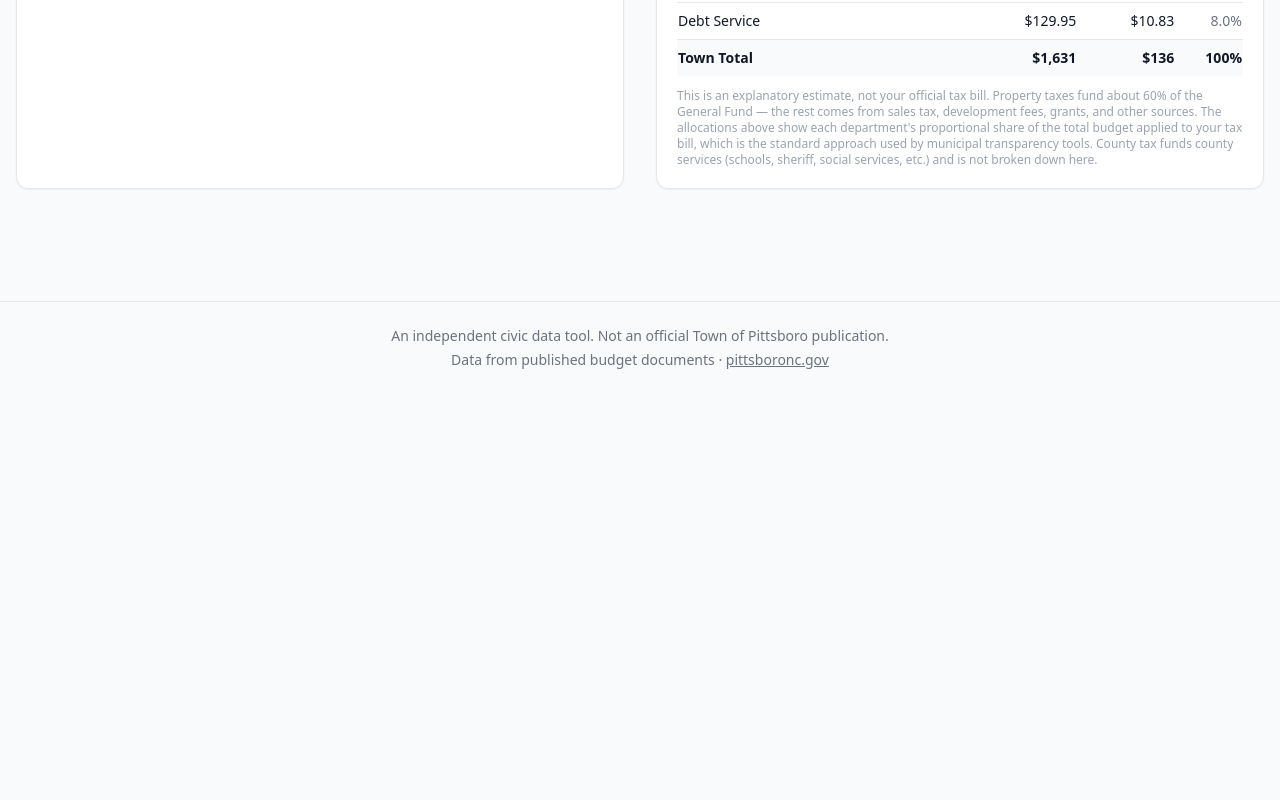
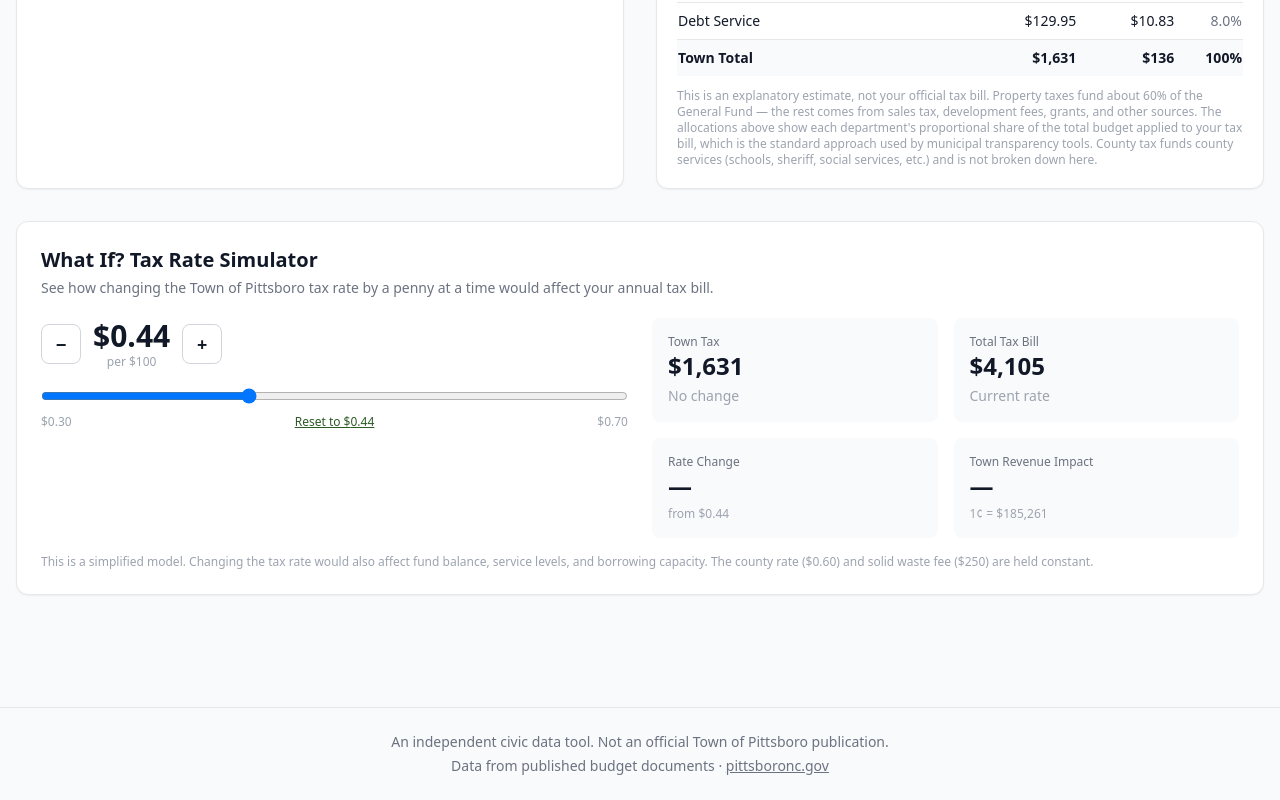
Before and after one commit to KyleShipp/pittsboro-budget, a Next.js app: page /receipt in a window 1280 px wide. Shown: the part 1656-2456 px from the top of the page. Before the commit the page ends 2050 px from the top, so only its background shows below. Built offline with nearby package versions, Linux system fonts and the light colour scheme.

Commit message:
Add tax rate simulator and persist parcel lookup across navigation

```diff
--- a/src/app/receipt/page.tsx
+++ b/src/app/receipt/page.tsx
@@ -1,6 +1,6 @@
 'use client';
 
-import { useState, useCallback } from 'react';
+import { useState, useCallback, useEffect } from 'react';
 import {
   BarChart,
   Bar,
@@ -31,17 +31,40 @@ const COLORS = [
   '#9e9e9e', '#bdbdbd', '#e0e0e0',
 ];
 
+const STORAGE_KEY = 'pittsboro-receipt-parcel';
+
+function loadSaved(): { parcel: ParcelResult | null; homeValue: number; addressQuery: string } {
+  if (typeof window === 'undefined') return { parcel: null, homeValue: meta.municipality.medianHomeValue, addressQuery: '' };
+  try {
+    const raw = sessionStorage.getItem(STORAGE_KEY);
+    if (raw) return JSON.parse(raw);
+  } catch {}
+  return { parcel: null, homeValue: meta.municipality.medianHomeValue, addressQuery: '' };
+}
+
 export default function ReceiptPage() {
   const fy = 'FY26-27';
   const fyData = summary.fiscalYears[fy];
-  const [homeValue, setHomeValue] = useState(meta.municipality.medianHomeValue);
-  const [addressQuery, setAddressQuery] = useState('');
-  const [results, setResults] = useState<ParcelResult[]>([]);
-  const [selectedParcel, setSelectedParcel] = useState<ParcelResult | null>(null);
+  const saved = loadSaved();
+  const [homeValue, setHomeValue] = useState(saved.homeValue);
+  const [addressQuery, setAddressQuery] = useState(saved.addressQuery);
+  const [results, setResults] = useState<ParcelResult[]>(saved.parcel ? [saved.parcel] : []);
+  const [selectedParcel, setSelectedParcel] = useState<ParcelResult | null>(saved.parcel);
   const [searching, setSearching] = useState(false);
-  const [searched, setSearched] = useState(false);
+  const [searched, setSearched] = useState(!!saved.parcel);
   const [error, setError] = useState('');
   const [receiptMode, setReceiptMode] = useState<'weighted' | 'proportional'>('weighted');
+  const [simRate, setSimRate] = useState(fyData.taxRate);
+
+  useEffect(() => {
+    try {
+      sessionStorage.setItem(STORAGE_KEY, JSON.stringify({
+        parcel: selectedParcel,
+        homeValue,
+        addressQuery,
+      }));
+    } catch {}
+  }, [selectedParcel, homeValue, addressQuery]);
 
   const handleSearch = useCallback(async () => {
     if (!addressQuery.trim()) return;
@@ -556,6 +579,120 @@ export default function ReceiptPage() {
           </div>
         </>
       )}
+
+      {/* ── Tax Rate Simulator ──────────────────────────────────── */}
+      <div className="bg-white rounded-xl shadow-sm border p-6 mb-8">
+        <h2 className="text-xl font-bold mb-1">What If? Tax Rate Simulator</h2>
+        <p className="text-sm text-gray-500 mb-5">
+          See how changing the Town of Pittsboro tax rate by a penny at a time
+          would affect your annual tax bill.
+        </p>
+
+        <div className="flex flex-col sm:flex-row gap-6">
+          {/* Rate controls */}
+          <div className="flex-1">
+            <div className="flex items-center gap-3 mb-4">
+              <button
+                onClick={() => setSimRate((r) => Math.round((r - 0.01) * 100) / 100)}
+                disabled={simRate <= 0.01}
+                className="w-10 h-10 rounded-lg border border-gray-300 text-lg font-bold hover:bg-gray-100 disabled:opacity-30 transition"
+              >
+                −
+              </button>
+              <div className="text-center">
+                <p className="text-3xl font-bold tabular-nums">
+                  ${simRate.toFixed(2)}
+                </p>
+                <p className="text-xs text-gray-400">per $100</p>
+              </div>
+              <button
+                onClick={() => setSimRate((r) => Math.round((r + 0.01) * 100) / 100)}
+                className="w-10 h-10 rounded-lg border border-gray-300 text-lg font-bold hover:bg-gray-100 transition"
+              >
+                +
+              </button>
+            </div>
+            <input
+              type="range"
+              min={0.30}
+              max={0.70}
+              step={0.01}
+              value={simRate}
+              onChange={(e) => setSimRate(Number(e.target.value))}
+              className="w-full"
+            />
+            <div className="flex justify-between text-xs text-gray-400 mt-1">
+              <span>$0.30</span>
+              <span
+                className="cursor-pointer underline text-pittsboro-green"
+                onClick={() => setSimRate(fyData.taxRate)}
+              >
+                Reset to ${fyData.taxRate.toFixed(2)}
+              </span>
+              <span>$0.70</span>
+            </div>
+          </div>
+
+          {/* Results */}
+          {(() => {
+            const simTown = calculateTaxBill(homeValue, simRate, fyData.collectionRate);
+            const simTotal = simTown + countyTax + garbageFee;
+            const diff = simTown - townTax;
+            const actualRate = fyData.taxRate;
+            const pennyDelta = Math.round((simRate - actualRate) * 100);
+            const revenueChange = pennyDelta * fyData.valueOfPenny;
+
+            return (
+              <div className="flex-1 grid grid-cols-2 gap-4">
+                <div className="bg-gray-50 rounded-lg p-4">
+                  <p className="text-xs text-gray-500 font-medium">Town Tax</p>
+                  <p className="text-2xl font-bold">{formatCurrency(Math.round(simTown))}</p>
+                  <p className={`text-sm font-medium mt-1 ${diff > 0 ? 'text-red-600' : diff < 0 ? 'text-green-600' : 'text-gray-400'}`}>
+                    {diff === 0
+                      ? 'No change'
+                      : `${diff > 0 ? '+' : ''}${formatCurrency(Math.round(diff))} / yr`}
+                  </p>
+                </div>
+                <div className="bg-gray-50 rounded-lg p-4">
+                  <p className="text-xs text-gray-500 font-medium">Total Tax Bill</p>
+                  <p className="text-2xl font-bold">{formatCurrency(Math.round(simTotal))}</p>
+                  <p className={`text-sm font-medium mt-1 ${diff > 0 ? 'text-red-600' : diff < 0 ? 'text-green-600' : 'text-gray-400'}`}>
+                    {diff === 0
+                      ? 'Current rate'
+                      : `${diff > 0 ? '+' : ''}${formatCurrency(Math.round(diff / 12))}/mo`}
+                  </p>
+                </div>
+                <div className="bg-gray-50 rounded-lg p-4">
+                  <p className="text-xs text-gray-500 font-medium">Rate Change</p>
+                  <p className="text-2xl font-bold tabular-nums">
+                    {pennyDelta === 0 ? '—' : `${pennyDelta > 0 ? '+' : ''}${pennyDelta}¢`}
+                  </p>
+                  <p className="text-xs text-gray-400 mt-1">
+                    from ${actualRate.toFixed(2)}
+                  </p>
+                </div>
+                <div className="bg-gray-50 rounded-lg p-4">
+                  <p className="text-xs text-gray-500 font-medium">Town Revenue Impact</p>
+                  <p className="text-2xl font-bold">
+                    {revenueChange === 0
+                      ? '—'
+                      : `${revenueChange > 0 ? '+' : ''}${formatCurrency(Math.abs(revenueChange), true)}`}
+                  </p>
+                  <p className="text-xs text-gray-400 mt-1">
+                    1¢ = {formatCurrency(fyData.valueOfPenny)}
+                  </p>
+                </div>
+              </div>
+            );
+          })()}
+        </div>
+
+        <p className="text-xs text-gray-400 mt-4">
+          This is a simplified model. Changing the tax rate would also affect fund
+          balance, service levels, and borrowing capacity. The county rate
+          (${COUNTY_RATE.toFixed(2)}) and solid waste fee ($250) are held constant.
+        </p>
+      </div>
     </div>
   );
 }
```
